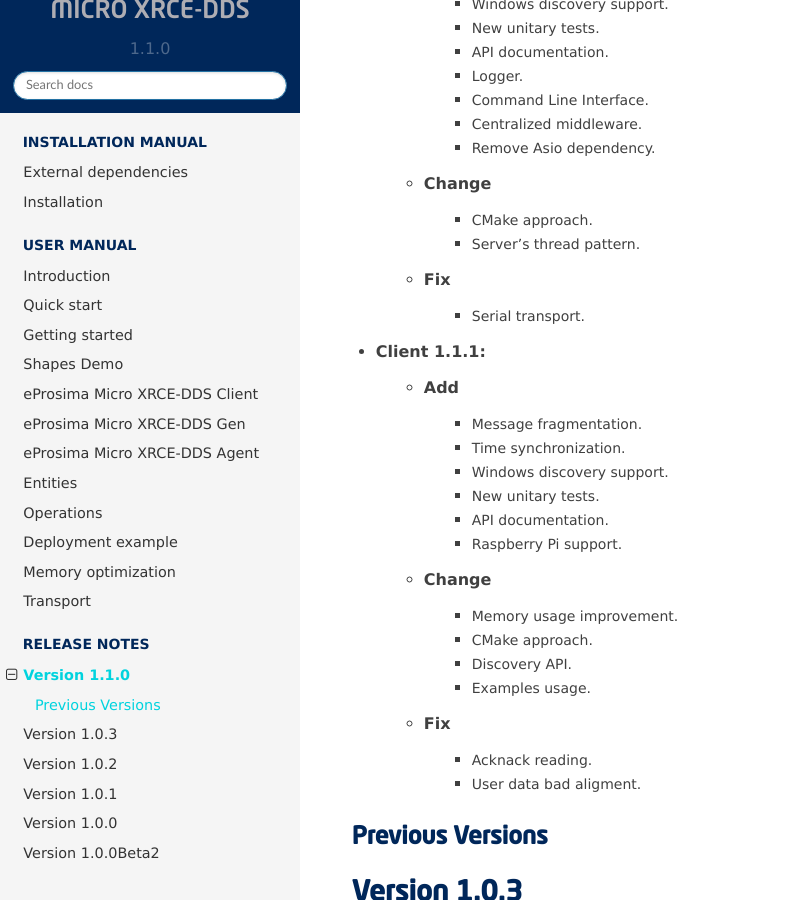
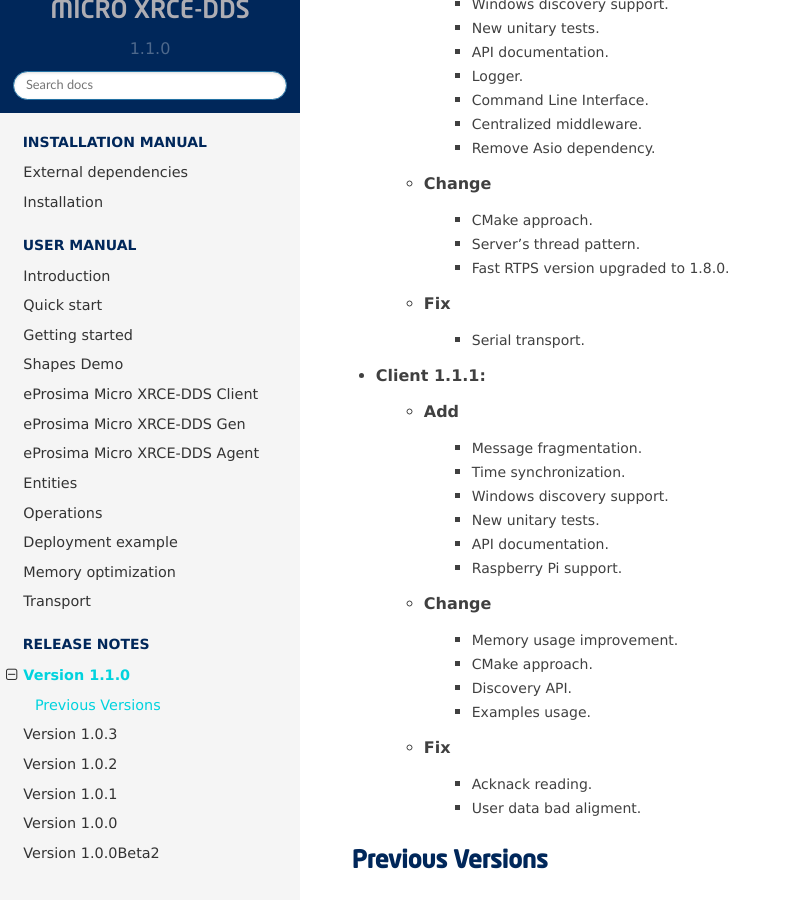
Before and after one commit to eProsima/Micro-XRCE-DDS-docs, a Sphinx documentation site: the page built from docs/notes.rst, in a window 1280 px wide and 900 px high, scrolled down 464 px. Shown: the whole window, without its empty margins (0-788 px from the left). Built offline with Sphinx 7.4.7 and the Read the Docs theme 2.0.0, drawn with Linux system fonts in a browser that asks for light colours.

Commit message:
Update release notes. (#39)

```diff
--- a/docs/notes.rst
+++ b/docs/notes.rst
@@ -21,6 +21,7 @@
     * Change
         * CMake approach.
         * Server's thread pattern.
+        * Fast RTPS version upgraded to 1.8.0.
     * Fix
         * Serial transport.
 
```
